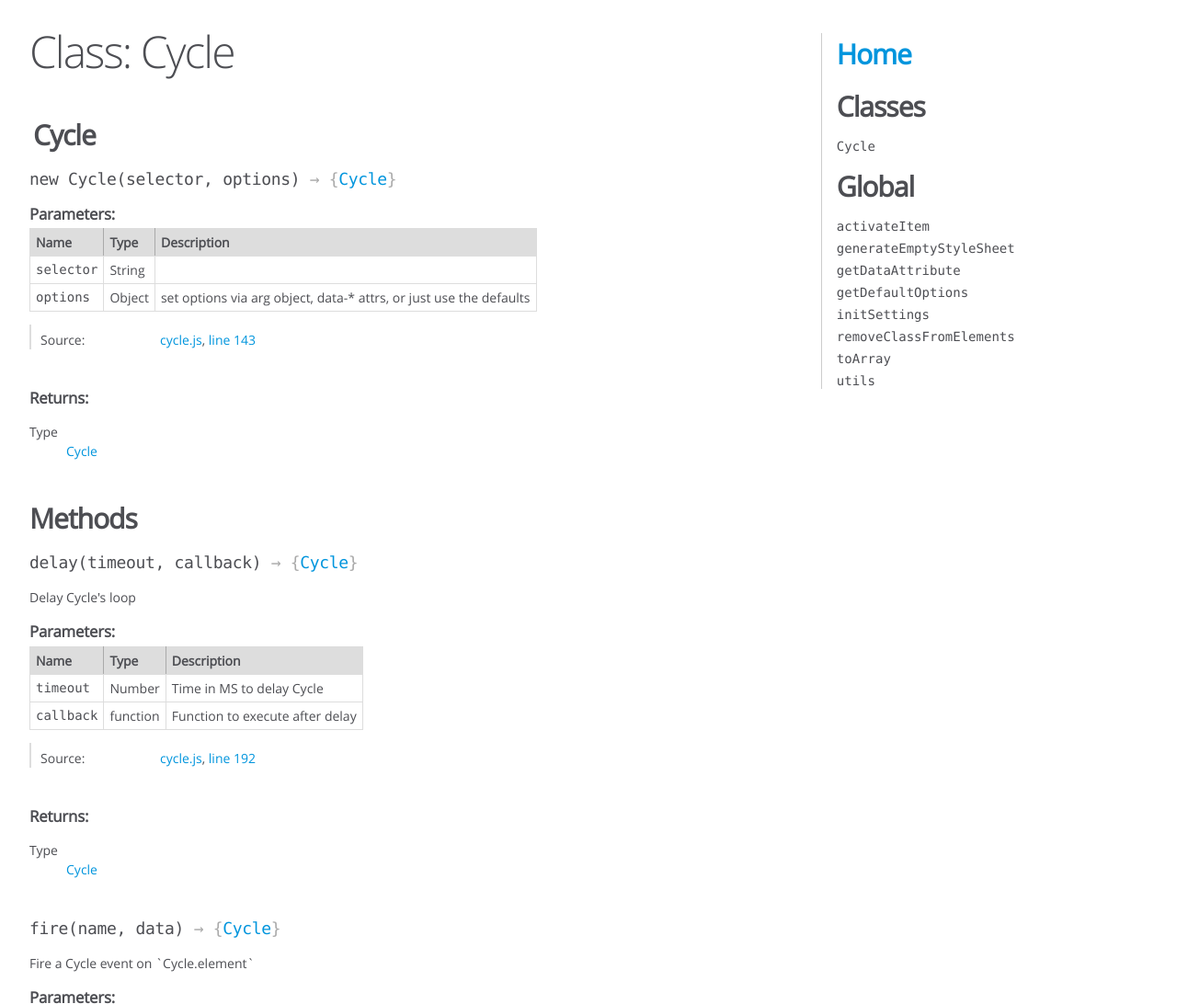
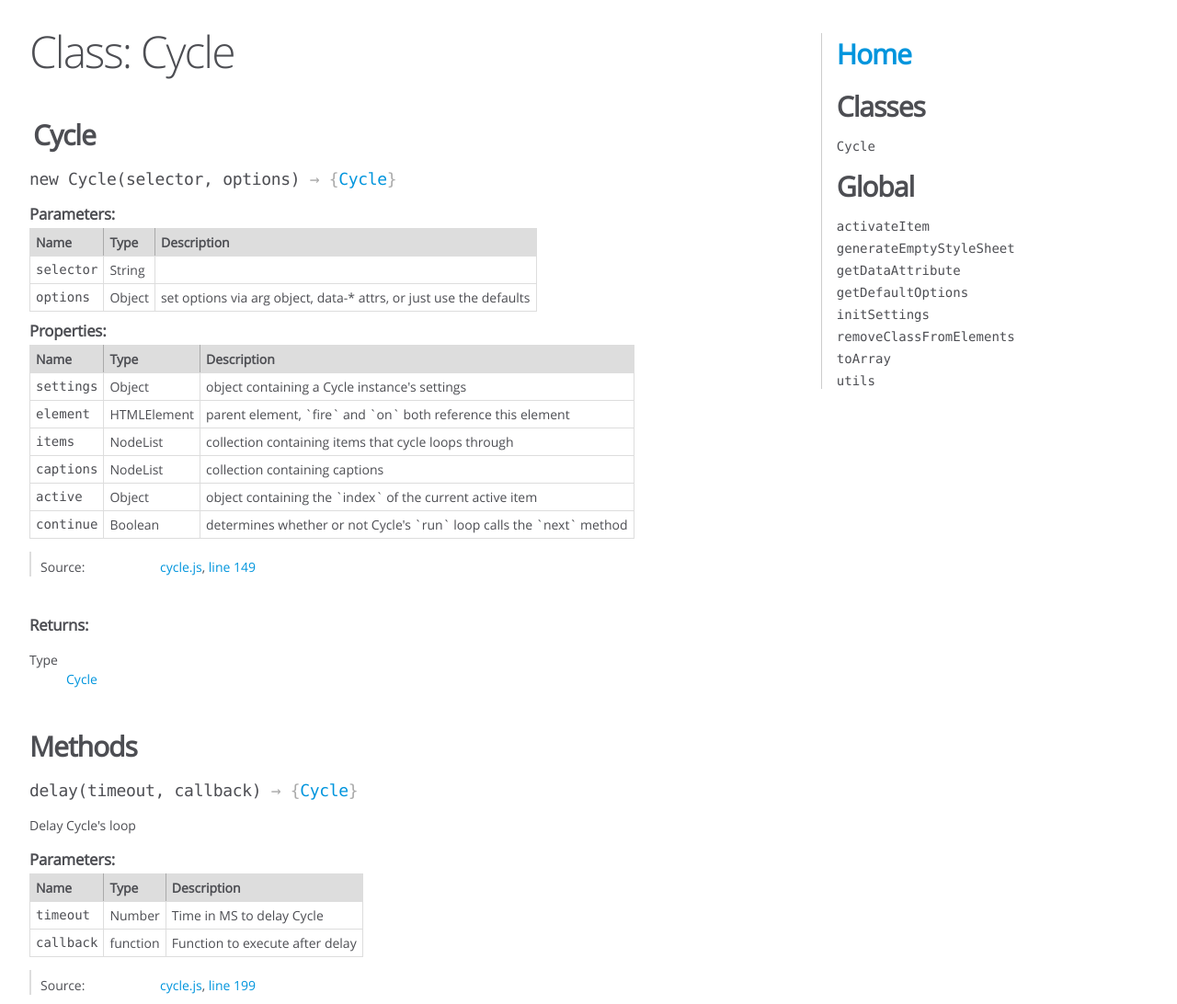
Before and after one commit to bcruddy/Cycle, a website: page Cycle.html in a window 1280 px wide. Shown: the top 1092 px of the page at 92% size. Drawn offline with Linux system fonts and the light colour scheme.

Commit message:
updated docs

```diff
--- a/Cycle.html
+++ b/Cycle.html
@@ -132,6 +132,173 @@
 
 
 
+    <h5 class="subsection-title">Properties:</h5>
+
+
+
+<table class="props">
+    <thead>
+    <tr>
+
+        <th>Name</th>
+
+
+        <th>Type</th>
+
+
+
+
+
+        <th class="last">Description</th>
+    </tr>
+    </thead>
+
+    <tbody>
+
+
+        <tr>
+
+                <td class="name"><code>settings</code></td>
+
+
+            <td class="type">
+
+
+<span class="param-type">Object</span>
+
+
+
+            </td>
+
+
+
+
+
+            <td class="description last">object containing a Cycle instance's settings</td>
+        </tr>
+
+
+
+        <tr>
+
+                <td class="name"><code>element</code></td>
+
+
+            <td class="type">
+
+
+<span class="param-type">HTMLElement</span>
+
+
+
+            </td>
+
+
+
+
+
+            <td class="description last">parent element, `fire` and `on` both reference this element</td>
+        </tr>
+
+
+
+        <tr>
+
+                <td class="name"><code>items</code></td>
+
+
+            <td class="type">
+
+
+<span class="param-type">NodeList</span>
+
+
+
+            </td>
+
+
+
+
+
+            <td class="description last">collection containing items that cycle loops through</td>
+        </tr>
+
+
+
+        <tr>
+
+                <td class="name"><code>captions</code></td>
+
+
+            <td class="type">
+
+
+<span class="param-type">NodeList</span>
+
+
+
+            </td>
+
+
+
+
+
+            <td class="description last">collection containing captions</td>
+        </tr>
+
+
+
+        <tr>
+
+                <td class="name"><code>active</code></td>
+
+
+            <td class="type">
+
+
+<span class="param-type">Object</span>
+
+
+
+            </td>
+
+
+
+
+
+            <td class="description last">object containing the `index` of the current active item</td>
+        </tr>
+
+
+
+        <tr>
+
+                <td class="name"><code>continue</code></td>
+
+
+            <td class="type">
+
+
+<span class="param-type">Boolean</span>
+
+
+
+            </td>
+
+
+
+
+
+            <td class="description last">determines whether or not Cycle's `run` loop calls the `next` method</td>
+        </tr>
+
+
+    </tbody>
+</table>
+
+
+
+
 <dl class="details">
 
 
@@ -161,7 +328,7 @@
 
     <dt class="tag-source">Source:</dt>
     <dd class="tag-source"><ul class="dummy"><li>
-        <a href="cycle.js.html">cycle.js</a>, <a href="cycle.js.html#line143">line 143</a>
+        <a href="cycle.js.html">cycle.js</a>, <a href="cycle.js.html#line149">line 149</a>
     </li></ul></dd>
 
 
@@ -351,7 +518,7 @@
 
     <dt class="tag-source">Source:</dt>
     <dd class="tag-source"><ul class="dummy"><li>
-        <a href="cycle.js.html">cycle.js</a>, <a href="cycle.js.html#line192">line 192</a>
+        <a href="cycle.js.html">cycle.js</a>, <a href="cycle.js.html#line199">line 199</a>
     </li></ul></dd>
 
 
@@ -523,7 +690,7 @@
 
     <dt class="tag-source">Source:</dt>
     <dd class="tag-source"><ul class="dummy"><li>
-        <a href="cycle.js.html">cycle.js</a>, <a href="cycle.js.html#line301">line 301</a>
+        <a href="cycle.js.html">cycle.js</a>, <a href="cycle.js.html#line308">line 308</a>
     </li></ul></dd>
 
 
@@ -623,7 +790,7 @@
 
     <dt class="tag-source">Source:</dt>
     <dd class="tag-source"><ul class="dummy"><li>
-        <a href="cycle.js.html">cycle.js</a>, <a href="cycle.js.html#line336">line 336</a>
+        <a href="cycle.js.html">cycle.js</a>, <a href="cycle.js.html#line343">line 343</a>
     </li></ul></dd>
 
 
@@ -723,7 +890,7 @@
 
     <dt class="tag-source">Source:</dt>
     <dd class="tag-source"><ul class="dummy"><li>
-        <a href="cycle.js.html">cycle.js</a>, <a href="cycle.js.html#line235">line 235</a>
+        <a href="cycle.js.html">cycle.js</a>, <a href="cycle.js.html#line242">line 242</a>
     </li></ul></dd>
 
 
@@ -895,7 +1062,7 @@
 
     <dt class="tag-source">Source:</dt>
     <dd class="tag-source"><ul class="dummy"><li>
-        <a href="cycle.js.html">cycle.js</a>, <a href="cycle.js.html#line321">line 321</a>
+        <a href="cycle.js.html">cycle.js</a>, <a href="cycle.js.html#line328">line 328</a>
     </li></ul></dd>
 
 
@@ -995,7 +1162,7 @@
 
     <dt class="tag-source">Source:</dt>
     <dd class="tag-source"><ul class="dummy"><li>
-        <a href="cycle.js.html">cycle.js</a>, <a href="cycle.js.html#line211">line 211</a>
+        <a href="cycle.js.html">cycle.js</a>, <a href="cycle.js.html#line218">line 218</a>
     </li></ul></dd>
 
 
@@ -1095,7 +1262,7 @@
 
     <dt class="tag-source">Source:</dt>
     <dd class="tag-source"><ul class="dummy"><li>
-        <a href="cycle.js.html">cycle.js</a>, <a href="cycle.js.html#line252">line 252</a>
+        <a href="cycle.js.html">cycle.js</a>, <a href="cycle.js.html#line259">line 259</a>
     </li></ul></dd>
 
 
@@ -1195,7 +1362,7 @@
 
     <dt class="tag-source">Source:</dt>
     <dd class="tag-source"><ul class="dummy"><li>
-        <a href="cycle.js.html">cycle.js</a>, <a href="cycle.js.html#line223">line 223</a>
+        <a href="cycle.js.html">cycle.js</a>, <a href="cycle.js.html#line230">line 230</a>
     </li></ul></dd>
 
 
@@ -1295,7 +1462,7 @@
 
     <dt class="tag-source">Source:</dt>
     <dd class="tag-source"><ul class="dummy"><li>
-        <a href="cycle.js.html">cycle.js</a>, <a href="cycle.js.html#line170">line 170</a>
+        <a href="cycle.js.html">cycle.js</a>, <a href="cycle.js.html#line177">line 177</a>
     </li></ul></dd>
 
 
@@ -1434,7 +1601,7 @@
 
     <dt class="tag-source">Source:</dt>
     <dd class="tag-source"><ul class="dummy"><li>
-        <a href="cycle.js.html">cycle.js</a>, <a href="cycle.js.html#line271">line 271</a>
+        <a href="cycle.js.html">cycle.js</a>, <a href="cycle.js.html#line278">line 278</a>
     </li></ul></dd>
 
 
@@ -1500,7 +1667,7 @@
 <br class="clear">
 
 <footer>
-    Documentation generated by <a href="https://github.com/jsdoc3/jsdoc">JSDoc 3.3.3</a> on Sat Nov 14 2015 18:26:17 GMT-0500 (EST)
+    Documentation generated by <a href="https://github.com/jsdoc3/jsdoc">JSDoc 3.3.3</a> on Sat Nov 14 2015 18:54:06 GMT-0500 (EST)
 </footer>
 
 <script> prettyPrint(); </script>
```
Also changed, not shown: cycle.js.html (+8 -1 lines), global.html (+1 -1 lines), index.html (+1 -1 lines).
